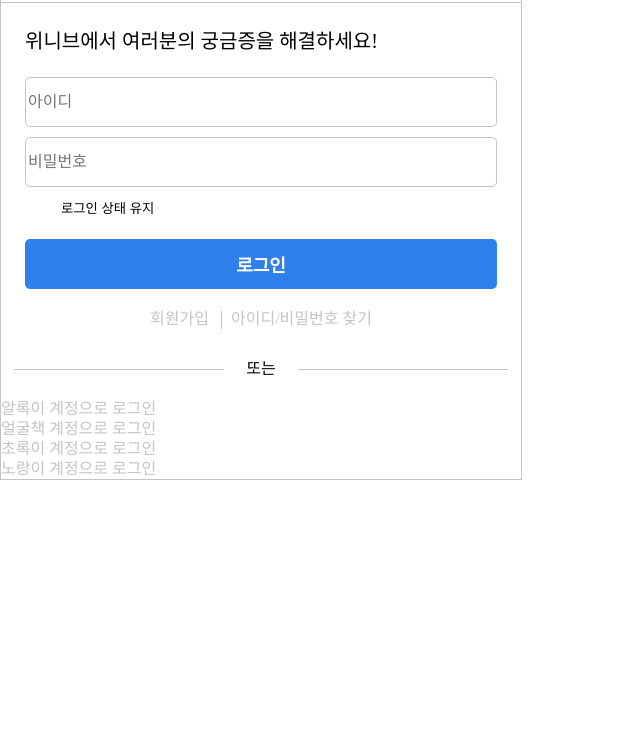
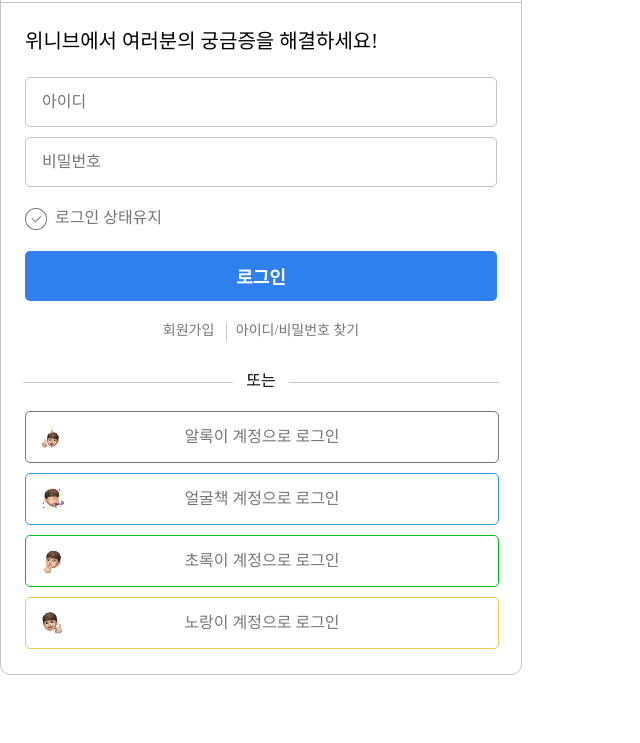
Before and after one commit to ssssssjay/Login-UI, a plain HTML site: page index.html in a window 1280 px wide. Shown: the part 57-800 px from the top of the page, without its empty margins (0-640 px from the left). Drawn offline with Linux system fonts and the light colour scheme; a web font is replaced by a local one.

Commit message:
21.11.15

```diff
--- a/index.html
+++ b/index.html
@@ -20,10 +20,13 @@
 
             <p class="login-tit">위니브에서 여러분의 궁금증을 해결하세요!</p>
 
-            <input type="text" id="" name="" required placeholder="아이디" class="inp">
-            <input type="password" id="" name="" required placeholder="비밀번호" class="inp">
+            <input type="text" id="id" name="id" required placeholder="아이디" class="inp inp-id">
+            <label for="id" class="blind">아이디를 입력하세요</label>
+            <input type="password" id="pw" name="pw" required placeholder="비밀번호" class="inp inp-pw">
+            <label for="pw" class="blind">비밀번호 입력하세요</label>
 
-            <button type="고민좀하자" class="btn-stay">로그인 상태 유지</button>
+            <input type="checkbox" id="chkbox" name="checkbox" class="btn-stay blind">
+            <label for="chkbox" class="btn-stay">로그인 상태유지</label>
 
             <button type="submit" class="btn-login">로그인</button>
 
@@ -37,17 +40,18 @@
         <p class="break">또는</p>
 
         <ul class="out-login">
+            <h2 class="blind">외부 계정으로 로그인</h2>
             <li>
-                <a>알록이 계정으로 로그인</a>
+                <a class="btn-out-login google">알록이 계정으로 로그인</a>
             </li>
             <li>
-                <a>얼굴책 계정으로 로그인</a>
+                <a class="btn-out-login facebook">얼굴책 계정으로 로그인</a>
             </li>
             <li>
-                <a>초록이 계정으로 로그인</a>
+                <a class="btn-out-login naver">초록이 계정으로 로그인</a>
             </li>
             <li>
-                <a>노랑이 계정으로 로그인</a>
+                <a class="btn-out-login kakao">노랑이 계정으로 로그인</a>
             </li>
         </ul>
 
--- a/src/style.css
+++ b/src/style.css
@@ -12,7 +12,7 @@
 }
 a {
     text-decoration: none;
-    color: #c4c4c4;
+    color: #767676;
 }
 .blind {
     border: 0;
@@ -29,6 +29,7 @@
 .modal {
     max-width: 520px;
     border: 1px solid #c4c4c4;
+    border-radius: 10px;
 }
 
 /* header */
@@ -59,7 +60,9 @@
 .inp {
     border: 1px solid #c4c4c4;
     border-radius: 5px;
-    /* padding-left: 16px; */
+    padding-left: 16px;
+
+    font-family: SpoqaHanSansNeo-Regular;
 
     width: 472px;
     height: 50px;
@@ -71,27 +74,28 @@
     box-sizing: border-box;
 }
 
-.btn-stay {
-    position: relative;
-    margin-left: 30px;
-    border: none;
-    background-color: #fff;
-    vertical-align: middle;
+.inp-pw {
     margin-bottom: 21px;
 }
 
+.btn-stay {
+    display: inline-block;
+    margin-bottom: 21px;
+    color: #767676;
+}
+
 .btn-stay::before {
-    display: block;
+    display: inline-block;
     content: '';
-    background-image: url(./check-box.png);
     width: 22px;
     height: 22px;
-
-    position: absolute;
-    left: -30px;
-
+    background-image: url(../check-box-unchecked.png);
+    background-size: 22px;
     vertical-align: middle;
-
+    margin-right: 8px;
+}
+.btn-stay:checked + .btn-stay::before {
+    background-image: url(../check-box-checked.png);
 }
 
 .btn-login {
@@ -117,6 +121,11 @@
 .contact {
     text-align: center;
     margin-bottom: 30px;
+    font-size: 14px;
+}
+.sign-in:hover,
+.find:hover {
+    text-decoration: underline;
 }
 .sign-in::after {
     display: inline-block;
@@ -144,16 +153,78 @@
     height: 1px;
     background-color: #c4c4c4;
 
-    position: absolute;
-    top: 50%;
+    vertical-align: middle;
+
+    /* position: absolute; */
+    /* top: 50%; */
 }
 .break::after {
-    /* margin-left: 13px; */
-    right: 13px;
+    margin-left: 13px;
+
+    /* right: 13px; */
 }
 .break::before {
-    /* margin-right: 13px; */
-    left: 13px;
+    margin-right: 13px;
+
+    /* left: 13px; */
 }
 
 /* out login */
+.out-login {
+    padding: 0 24px 25px 24px;
+}
+.out-login li {
+    margin-bottom: 10px;
+}
+.out-login li:last-child {
+    margin-bottom: 0;
+}
+.btn-out-login {
+    display: inline-block;
+    width: 472px;
+    /* height: 50px; */
+    /* box-sizing: border-box; */
+    border-radius: 5px;
+    text-align: center;
+    padding: 15px 0 15px 0;
+
+    position: relative;
+}
+.btn-out-login.google {
+    border: 1px solid #767676;
+}
+.btn-out-login.facebook {
+    border: 1px solid #2D9CDB;
+}
+.btn-out-login.naver {
+    border: 1px solid #00BF18;
+}
+.btn-out-login.kakao {
+    border: 1px solid #F2C94C;
+}
+
+
+
+.btn-out-login::before{
+    display: inline-block;
+    content: '';
+    width: 28px;
+    height: 28px;
+    background-size: 28px;
+    position: absolute;
+    top: 11px;
+    left: 12px;
+}
+.btn-out-login.google::before {
+    background-image: url(./1.png);
+}
+
+.btn-out-login.facebook::before {
+    background-image: url(./2.png);
+}
+.btn-out-login.naver::before {
+    background-image: url(./3.png);
+}
+.btn-out-login.kakao::before {
+    background-image: url(./4.png);
+}
```
Also changed, not shown: check-box-checked.png (added), check-box-unchecked.png (added), close.png (added).
